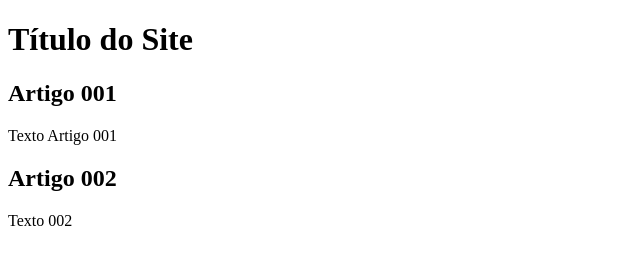
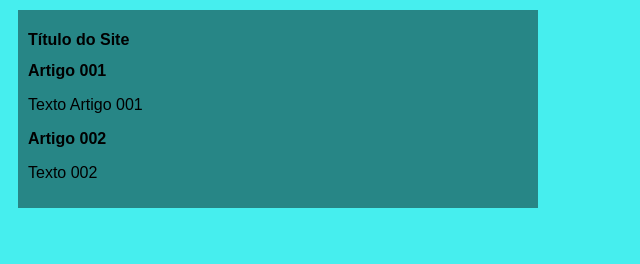
Before and after one commit to ELSON-341/projeto-site, a plain HTML site: page index.html in a window 1280 px wide. Shown: the whole page, without its empty margins (0-640 px from the left). Drawn offline with Linux system fonts and the light colour scheme.

Commit message:
iniciei o disign

```diff
--- /dev/null
+++ b/estilos/style.css
@@ -0,0 +1,17 @@
+* {
+    font-family: Arial, Helvetica, sans-serif;
+    font-size: 16px;
+}
+
+body {
+    background-color: rgb(70, 238, 238);
+
+}
+
+main {
+    background-color: rgba(0, 0, 0, 0.438);
+    width: 500px;
+    margin: 10px;
+    padding: 10px;
+    box-shadow: 3px 3px px5 rgba(0, 0, 0, 0.459);
+}
--- a/index.html
+++ b/index.html
@@ -5,6 +5,7 @@
     <meta http-equiv="X-UA-Compatible" content="IE=edge">
     <meta name="viewport" content="width=device-width, initial-scale=1.0">
     <title>Título do Site</title>
+    <link rel="stylesheet" href="estilos/style.css">
 </head>
 <body>
     <main>
```
